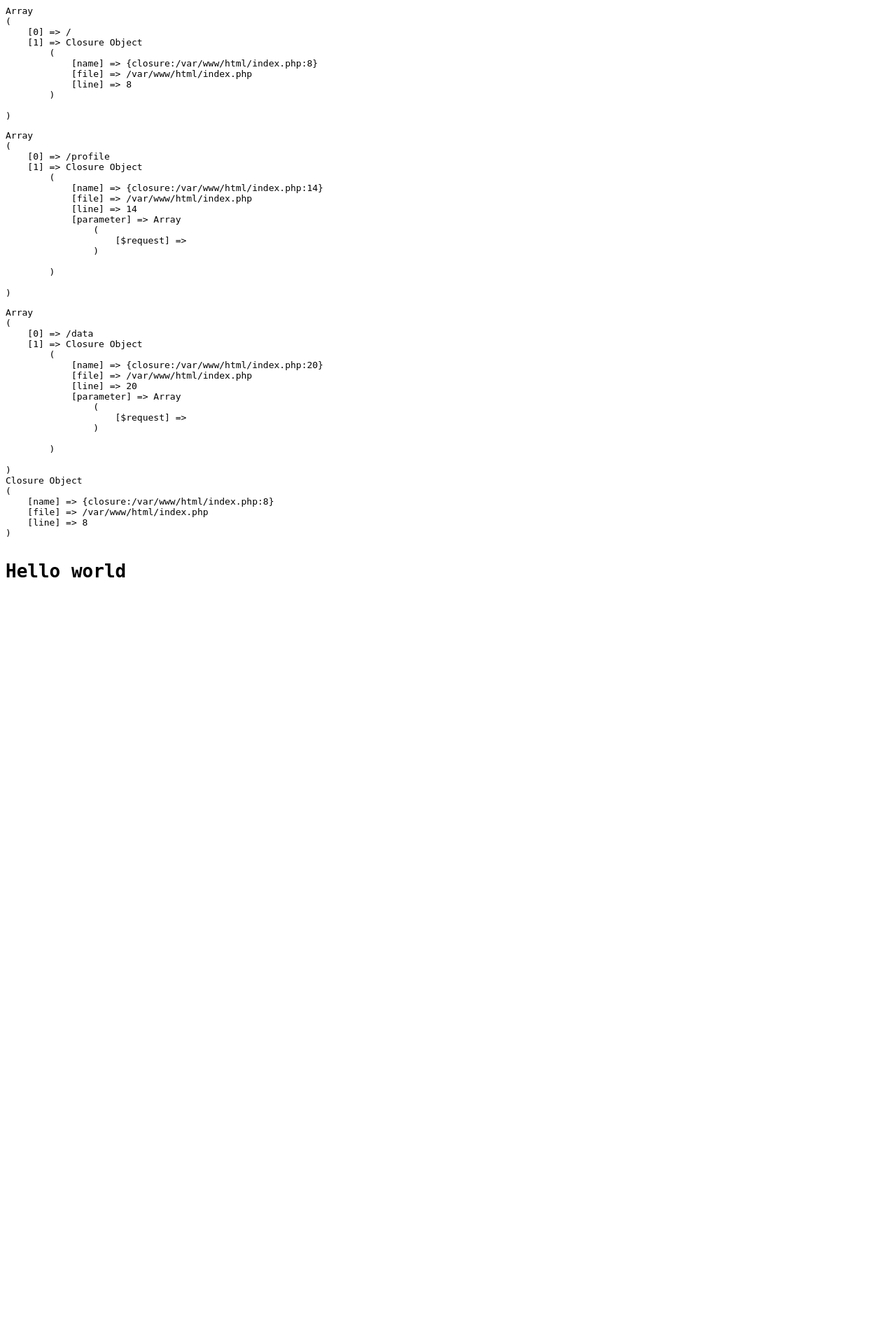
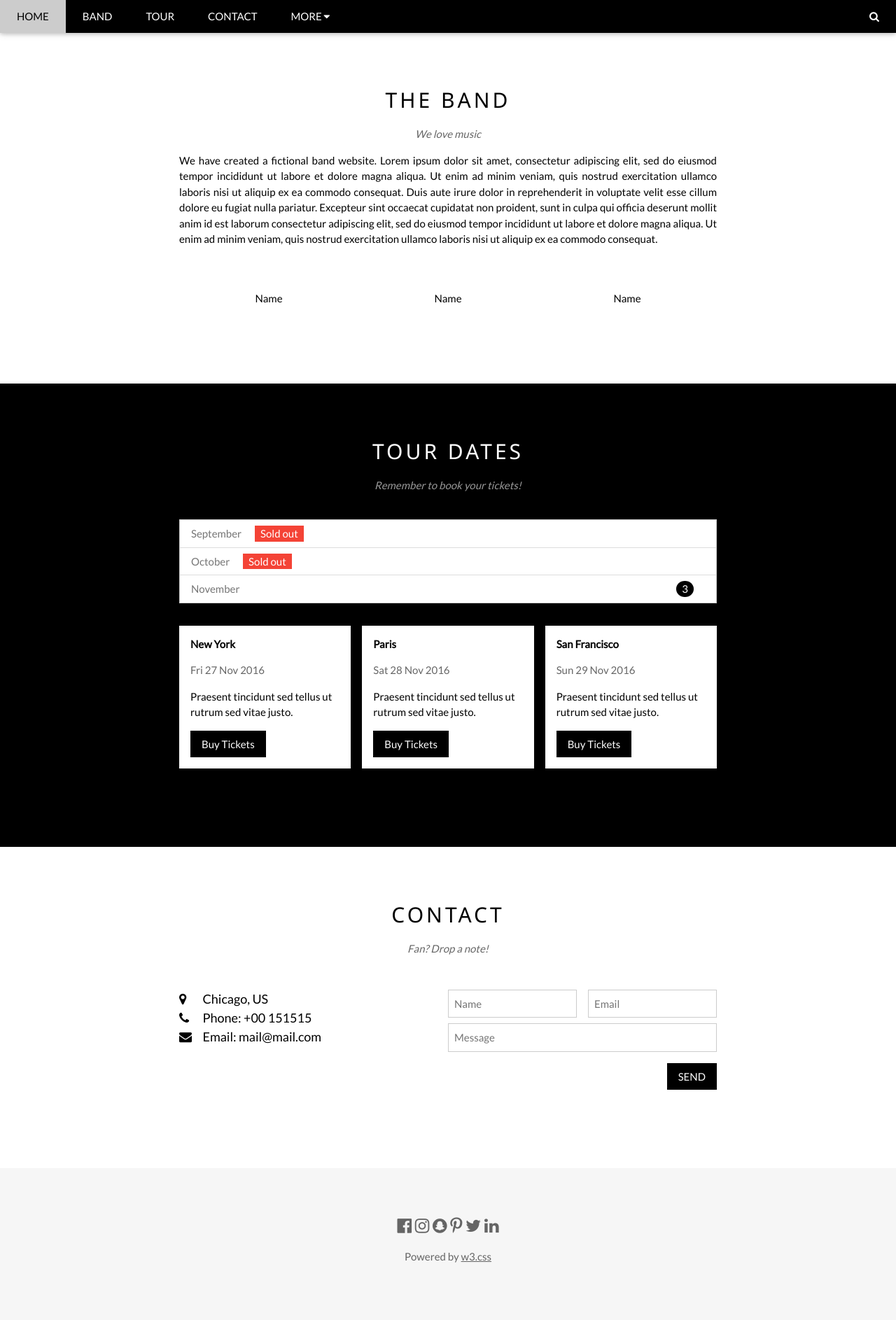
Before and after one commit to webile/php-router, a PHP site: page / in a window 1280 px wide. Shown: the whole page at 70% size. Before the commit the page ends 825 px from the top, so only its background shows below. Run offline with PHP 8.4, Linux system fonts and the light colour scheme.

Commit message:
Add view and fix .htaccess issue

```diff
--- a/Request.php
+++ b/Request.php
@@ -23,6 +23,9 @@ class Request implements IRequest
         return $result;
     }
 
+    /**
+     * @return json return json response
+     */
     public function getBody() {
         if($this->requestMethod === "GET") {
             return;
@@ -36,4 +39,12 @@ class Request implements IRequest
         }
         return $body;
     }
+
+    /**
+     * [Load Template]
+     * @param  $path [File Name]
+     */
+    public function view($path) {
+        require("view/".$path.".php");
+    }
 }
--- a/Router.php
+++ b/Router.php
@@ -11,9 +11,13 @@ class Router
         $this->request = $request;
     }
 
+    /**
+     * Dynamic Method
+     * @param  [string] $name [HTTP Method]
+     * @param  [Array] $args
+     */
     function __call($name, $args) {
         list($route, $method) = $args;
-        echo "<pre>"; print_r($args);
         if(!in_array(strtoupper($name), $this->supportedHttpMethods)) {
             $this->invalidMethodHandler();
         }
@@ -32,12 +36,16 @@ class Router
         return $result;
     }
 
+    /**
+     * Handle invalid request
+     * @return [type] [description]
+     */
     private function invalidMethodHandler() {
-      header("{$this->request->serverProtocol} 405 Method Not Allowed");
+        header("{$this->request->serverProtocol} 405 Method Not Allowed");
     }
 
     private function defaultRequestHandler() {
-      header("{$this->request->serverProtocol} 404 Not Found");
+        header("{$this->request->serverProtocol} 404 Not Found");
     }
 
     /**
@@ -56,7 +64,7 @@ class Router
 
         $method = $methodDictionary[$formatedRoute];
 
-        print_r($method);
+        // print_r($method);
 
         if(is_null($method)) {
             $this->defaultRequestHandler();
--- a/index.php
+++ b/index.php
@@ -1,22 +1,29 @@
 <?php
-
 
 include_once 'Request.php';
 include_once 'Router.php';
 
 $router = new Router(new Request);
-$router->get('/', function() {
-  	return <<<HTML
-  		<h1>Hello world</h1>
-HTML;
+
+/**
+ * Load view/home.php file
+ */
+$router->get('/', function($request) {
+  	return $request->view('home');
 });
 
+/**
+ * Just print simple profile
+ */
 $router->get('/profile', function($request) {
   	return <<<HTML
   		<h1>Profile</h1>
 HTML;
 });
 
+/**
+ * Return json encode response of post data
+ */
 $router->post('/data', function($request) {
   return json_encode($request->getBody());
 });
--- /dev/null
+++ b/view/home.php
@@ -0,0 +1,234 @@
+<!DOCTYPE html>
+<html lang="en">
+<title>W3.CSS Template</title>
+<meta charset="UTF-8">
+<meta name="viewport" content="width=device-width, initial-scale=1">
+<link rel="stylesheet" href="https://www.w3schools.com/w3css/4/w3.css">
+<link rel="stylesheet" href="https://fonts.googleapis.com/css?family=Lato">
+<link rel="stylesheet" href="https://cdnjs.cloudflare.com/ajax/libs/font-awesome/4.7.0/css/font-awesome.min.css">
+<style>
+body {font-family: "Lato", sans-serif}
+.mySlides {display: none}
+</style>
+<body>
+
+<!-- Navbar -->
+<div class="w3-top">
+  <div class="w3-bar w3-black w3-card">
+    <a class="w3-bar-item w3-button w3-padding-large w3-hide-medium w3-hide-large w3-right" href="javascript:void(0)" onclick="myFunction()" title="Toggle Navigation Menu"><i class="fa fa-bars"></i></a>
+    <a href="#" class="w3-bar-item w3-button w3-padding-large">HOME</a>
+    <a href="#band" class="w3-bar-item w3-button w3-padding-large w3-hide-small">BAND</a>
+    <a href="#tour" class="w3-bar-item w3-button w3-padding-large w3-hide-small">TOUR</a>
+    <a href="#contact" class="w3-bar-item w3-button w3-padding-large w3-hide-small">CONTACT</a>
+    <div class="w3-dropdown-hover w3-hide-small">
+      <button class="w3-padding-large w3-button" title="More">MORE <i class="fa fa-caret-down"></i></button>
+      <div class="w3-dropdown-content w3-bar-block w3-card-4">
+        <a href="#" class="w3-bar-item w3-button">Merchandise</a>
+        <a href="#" class="w3-bar-item w3-button">Extras</a>
+        <a href="#" class="w3-bar-item w3-button">Media</a>
+      </div>
+    </div>
+    <a href="javascript:void(0)" class="w3-padding-large w3-hover-red w3-hide-small w3-right"><i class="fa fa-search"></i></a>
+  </div>
+</div>
+
+<!-- Navbar on small screens (remove the onclick attribute if you want the navbar to always show on top of the content when clicking on the links) -->
+<div id="navDemo" class="w3-bar-block w3-black w3-hide w3-hide-large w3-hide-medium w3-top" style="margin-top:46px">
+  <a href="#band" class="w3-bar-item w3-button w3-padding-large" onclick="myFunction()">BAND</a>
+  <a href="#tour" class="w3-bar-item w3-button w3-padding-large" onclick="myFunction()">TOUR</a>
+  <a href="#contact" class="w3-bar-item w3-button w3-padding-large" onclick="myFunction()">CONTACT</a>
+  <a href="#" class="w3-bar-item w3-button w3-padding-large" onclick="myFunction()">MERCH</a>
+</div>
+
+<!-- Page content -->
+<div class="w3-content" style="max-width:2000px;margin-top:46px">
+
+  <!-- Automatic Slideshow Images -->
+  <div class="mySlides w3-display-container w3-center">
+
+    <div class="w3-display-bottommiddle w3-container w3-text-white w3-padding-32 w3-hide-small">
+      <h3>Los Angeles</h3>
+      <p><b>We had the best time playing at Venice Beach!</b></p>
+    </div>
+  </div>
+  <div class="mySlides w3-display-container w3-center">
+
+    <div class="w3-display-bottommiddle w3-container w3-text-white w3-padding-32 w3-hide-small">
+      <h3>New York</h3>
+      <p><b>The atmosphere in New York is lorem ipsum.</b></p>
+    </div>
+  </div>
+  <div class="mySlides w3-display-container w3-center">
+
+    <div class="w3-display-bottommiddle w3-container w3-text-white w3-padding-32 w3-hide-small">
+      <h3>Chicago</h3>
+      <p><b>Thank you, Chicago - A night we won't forget.</b></p>
+    </div>
+  </div>
+
+  <!-- The Band Section -->
+  <div class="w3-container w3-content w3-center w3-padding-64" style="max-width:800px" id="band">
+    <h2 class="w3-wide">THE BAND</h2>
+    <p class="w3-opacity"><i>We love music</i></p>
+    <p class="w3-justify">We have created a fictional band website. Lorem ipsum dolor sit amet, consectetur adipiscing elit, sed do eiusmod tempor incididunt ut labore et dolore magna aliqua. Ut enim ad minim veniam, quis nostrud exercitation ullamco laboris nisi ut aliquip
+      ex ea commodo consequat. Duis aute irure dolor in reprehenderit in voluptate velit esse cillum dolore eu fugiat nulla pariatur. Excepteur sint occaecat cupidatat non proident, sunt in culpa qui officia deserunt mollit anim id est laborum consectetur
+      adipiscing elit, sed do eiusmod tempor incididunt ut labore et dolore magna aliqua. Ut enim ad minim veniam, quis nostrud exercitation ullamco laboris nisi ut aliquip ex ea commodo consequat.</p>
+    <div class="w3-row w3-padding-32">
+      <div class="w3-third">
+        <p>Name</p>
+              </div>
+      <div class="w3-third">
+        <p>Name</p>
+              </div>
+      <div class="w3-third">
+        <p>Name</p>
+              </div>
+    </div>
+  </div>
+
+  <!-- The Tour Section -->
+  <div class="w3-black" id="tour">
+    <div class="w3-container w3-content w3-padding-64" style="max-width:800px">
+      <h2 class="w3-wide w3-center">TOUR DATES</h2>
+      <p class="w3-opacity w3-center"><i>Remember to book your tickets!</i></p><br>
+
+      <ul class="w3-ul w3-border w3-white w3-text-grey">
+        <li class="w3-padding">September <span class="w3-tag w3-red w3-margin-left">Sold out</span></li>
+        <li class="w3-padding">October <span class="w3-tag w3-red w3-margin-left">Sold out</span></li>
+        <li class="w3-padding">November <span class="w3-badge w3-right w3-margin-right">3</span></li>
+      </ul>
+
+      <div class="w3-row-padding w3-padding-32" style="margin:0 -16px">
+        <div class="w3-third w3-margin-bottom">
+
+          <div class="w3-container w3-white">
+            <p><b>New York</b></p>
+            <p class="w3-opacity">Fri 27 Nov 2016</p>
+            <p>Praesent tincidunt sed tellus ut rutrum sed vitae justo.</p>
+            <button class="w3-button w3-black w3-margin-bottom" onclick="document.getElementById('ticketModal').style.display='block'">Buy Tickets</button>
+          </div>
+        </div>
+        <div class="w3-third w3-margin-bottom">
+
+          <div class="w3-container w3-white">
+            <p><b>Paris</b></p>
+            <p class="w3-opacity">Sat 28 Nov 2016</p>
+            <p>Praesent tincidunt sed tellus ut rutrum sed vitae justo.</p>
+            <button class="w3-button w3-black w3-margin-bottom" onclick="document.getElementById('ticketModal').style.display='block'">Buy Tickets</button>
+          </div>
+        </div>
+        <div class="w3-third w3-margin-bottom">
+
+          <div class="w3-container w3-white">
+            <p><b>San Francisco</b></p>
+            <p class="w3-opacity">Sun 29 Nov 2016</p>
+            <p>Praesent tincidunt sed tellus ut rutrum sed vitae justo.</p>
+            <button class="w3-button w3-black w3-margin-bottom" onclick="document.getElementById('ticketModal').style.display='block'">Buy Tickets</button>
+          </div>
+        </div>
+      </div>
+    </div>
+  </div>
+
+  <!-- Ticket Modal -->
+  <div id="ticketModal" class="w3-modal">
+    <div class="w3-modal-content w3-animate-top w3-card-4">
+      <header class="w3-container w3-teal w3-center w3-padding-32">
+        <span onclick="document.getElementById('ticketModal').style.display='none'"
+       class="w3-button w3-teal w3-xlarge w3-display-topright">×</span>
+        <h2 class="w3-wide"><i class="fa fa-suitcase w3-margin-right"></i>Tickets</h2>
+      </header>
+      <div class="w3-container">
+        <p><label><i class="fa fa-shopping-cart"></i> Tickets, $15 per person</label></p>
+        <input class="w3-input w3-border" type="text" placeholder="How many?">
+        <p><label><i class="fa fa-user"></i> Send To</label></p>
+        <input class="w3-input w3-border" type="text" placeholder="Enter email">
+        <button class="w3-button w3-block w3-teal w3-padding-16 w3-section w3-right">PAY <i class="fa fa-check"></i></button>
+        <button class="w3-button w3-red w3-section" onclick="document.getElementById('ticketModal').style.display='none'">Close <i class="fa fa-remove"></i></button>
+        <p class="w3-right">Need <a href="#" class="w3-text-blue">help?</a></p>
+      </div>
+    </div>
+  </div>
+
+  <!-- The Contact Section -->
+  <div class="w3-container w3-content w3-padding-64" style="max-width:800px" id="contact">
+    <h2 class="w3-wide w3-center">CONTACT</h2>
+    <p class="w3-opacity w3-center"><i>Fan? Drop a note!</i></p>
+    <div class="w3-row w3-padding-32">
+      <div class="w3-col m6 w3-large w3-margin-bottom">
+        <i class="fa fa-map-marker" style="width:30px"></i> Chicago, US<br>
+        <i class="fa fa-phone" style="width:30px"></i> Phone: +00 151515<br>
+        <i class="fa fa-envelope" style="width:30px"> </i> Email: mail@mail.com<br>
+      </div>
+      <div class="w3-col m6">
+        <form action="/action_page.php" target="_blank">
+          <div class="w3-row-padding" style="margin:0 -16px 8px -16px">
+            <div class="w3-half">
+              <input class="w3-input w3-border" type="text" placeholder="Name" required name="Name">
+            </div>
+            <div class="w3-half">
+              <input class="w3-input w3-border" type="text" placeholder="Email" required name="Email">
+            </div>
+          </div>
+          <input class="w3-input w3-border" type="text" placeholder="Message" required name="Message">
+          <button class="w3-button w3-black w3-section w3-right" type="submit">SEND</button>
+        </form>
+      </div>
+    </div>
+  </div>
+
+<!-- End Page Content -->
+</div>
+
+<!-- Image of location/map -->
+
+
+<!-- Footer -->
+<footer class="w3-container w3-padding-64 w3-center w3-opacity w3-light-grey w3-xlarge">
+  <i class="fa fa-facebook-official w3-hover-opacity"></i>
+  <i class="fa fa-instagram w3-hover-opacity"></i>
+  <i class="fa fa-snapchat w3-hover-opacity"></i>
+  <i class="fa fa-pinterest-p w3-hover-opacity"></i>
+  <i class="fa fa-twitter w3-hover-opacity"></i>
+  <i class="fa fa-linkedin w3-hover-opacity"></i>
+  <p class="w3-medium">Powered by <a href="https://www.w3schools.com/w3css/default.asp" target="_blank">w3.css</a></p>
+</footer>
+
+<script>
+// Automatic Slideshow - change image every 4 seconds
+var myIndex = 0;
+carousel();
+
+function carousel() {
+  var i;
+  var x = document.getElementsByClassName("mySlides");
+  for (i = 0; i < x.length; i++) {
+    x[i].style.display = "none";
+  }
+  myIndex++;
+  if (myIndex > x.length) {myIndex = 1}
+  x[myIndex-1].style.display = "block";
+  setTimeout(carousel, 4000);
+}
+
+// Used to toggle the menu on small screens when clicking on the menu button
+function myFunction() {
+  var x = document.getElementById("navDemo");
+  if (x.className.indexOf("w3-show") == -1) {
+    x.className += " w3-show";
+  } else {
+    x.className = x.className.replace(" w3-show", "");
+  }
+}
+
+// When the user clicks anywhere outside of the modal, close it
+var modal = document.getElementById('ticketModal');
+window.onclick = function(event) {
+  if (event.target == modal) {
+    modal.style.display = "none";
+  }
+}
+</script>
+
+</body>
+</html>
```
Also changed, not shown: .htaccess (added), 1 other file.
